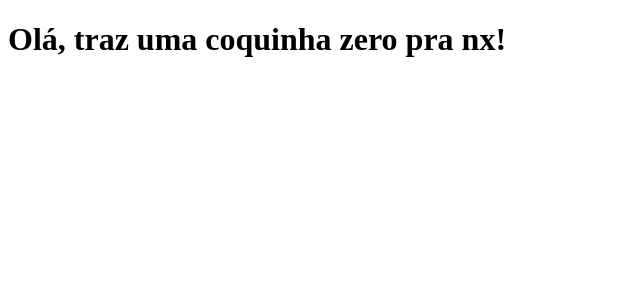
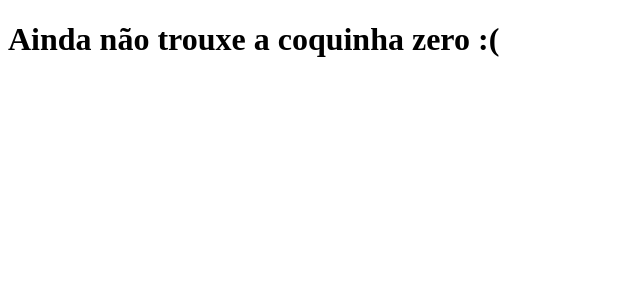
Before and after one commit to thiagoalvesec/clone-tabnews, a Next.js app: page / in a window 1280 px wide. Shown: the top 300 px of the page, without its empty margins (0-640 px from the left). Built offline with nearby package versions, Linux system fonts and the light colour scheme.

Commit message:
Alterando texto da coquinha zero

```diff
--- a/pages/index.js
+++ b/pages/index.js
@@ -1,5 +1,5 @@
 function Home() {
-    return <h1>Olá, traz uma coquinha zero pra nx!</h1>
+    return <h1>Ainda não trouxe a coquinha zero :( </h1>
 }
 
 export default Home;
```
